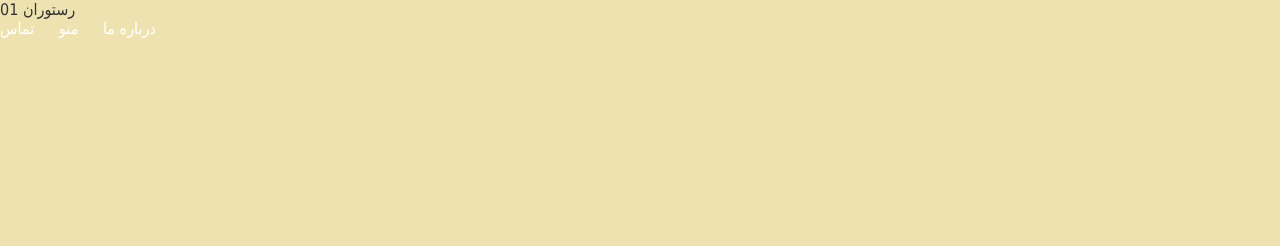
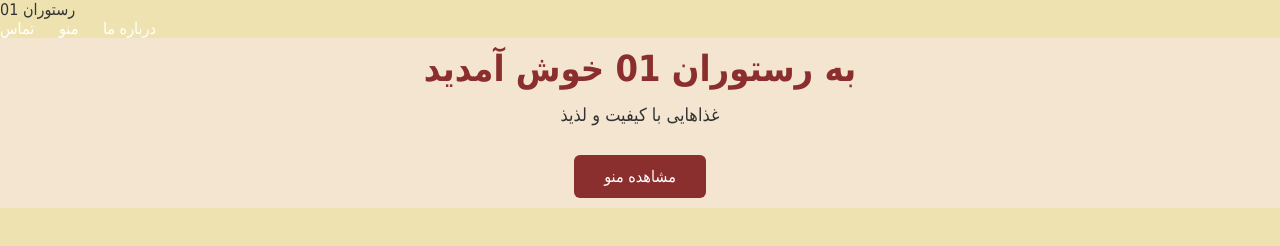
Before and after one commit to mediaariyanofpersia-arch/my-site, a plain HTML site: page index.html in a window 1280 px wide. Drawn offline with Linux system fonts and the light colour scheme.

Commit message:
Add files via upload

```diff
--- a/index.html
+++ b/index.html
@@ -15,6 +15,11 @@
         <a href="#menu">منو</a>
         <a href="#contact">تماس</a>
     </nav>
+    <section id="about">
+        <h1>به رستوران 01 خوش آمدید</h1>
+        <p>غذاهایی با کیفیت و لذیذ </p>
+        <a href="#menu" class="btn">مشاهده منو</a>
+    </section>
 
 </body>
 
--- a/style.css
+++ b/style.css
@@ -29,3 +29,29 @@ nav a {
     text-decoration: none;
     margin-right: 20px;
 }
+
+#about {
+    text-align: center;
+    padding: 10px 20px;
+    background-color: #f3e5d0;
+}
+
+#about h1 {
+    font-size: 36px;
+    color: #8b2e2e;
+    margin-bottom: 15px;
+}
+
+#about p {
+    font-size: 18px;
+    margin-bottom: 30px;
+}
+
+.btn {
+    display: inline-block;
+    background-color: #8b2e2e;
+    color: white;
+    text-decoration: none;
+    padding: 12px 30px;
+    border-radius: 6px;
+}
```
